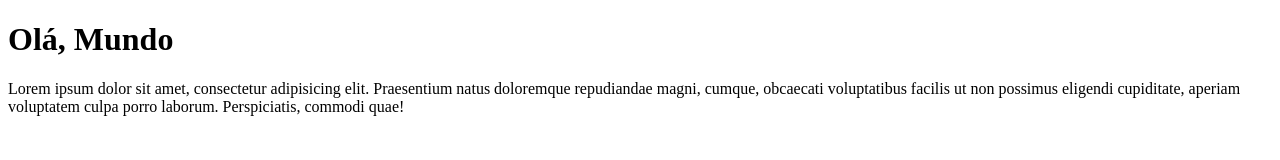
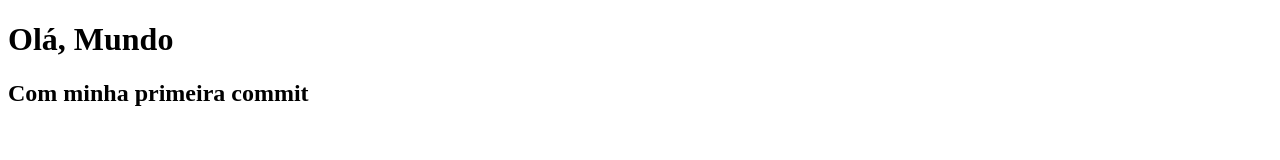
Before and after one commit to zDhiego/aula-01, a plain HTML site: page Aula 1/index.html in a window 1280 px wide. Drawn offline with Linux system fonts and the light colour scheme.

Commit message:
Adicionamos mais uma parte de texto no nosso codigo

```diff
--- a/Aula 1/index.html
+++ b/Aula 1/index.html
@@ -8,6 +8,6 @@
 </head>
 <body>
     <h1>Olá, Mundo</h1>
-    Lorem ipsum dolor sit amet, consectetur adipisicing elit. Praesentium natus doloremque repudiandae magni, cumque, obcaecati voluptatibus facilis ut non possimus eligendi cupiditate, aperiam voluptatem culpa porro laborum. Perspiciatis, commodi quae!
+    <h2>Com minha primeira commit</h2>
 </body>
 </html>
```
